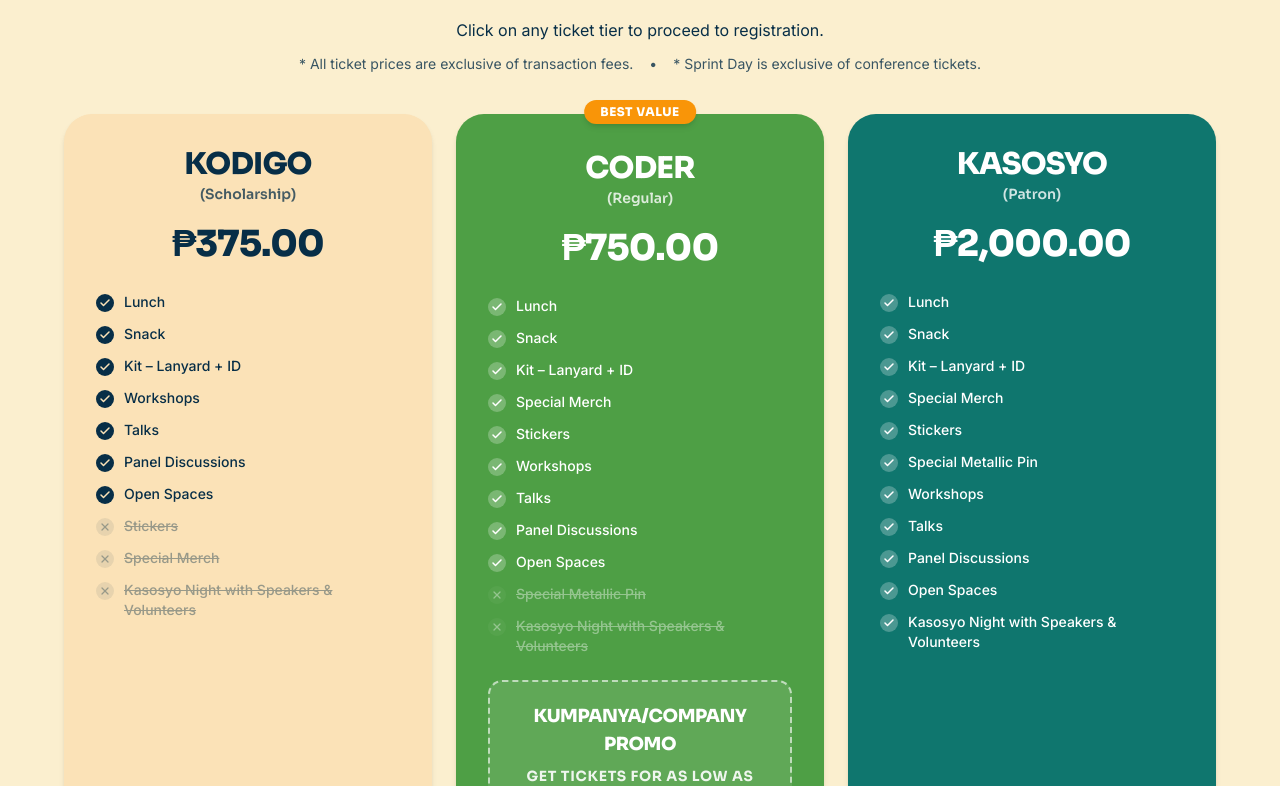
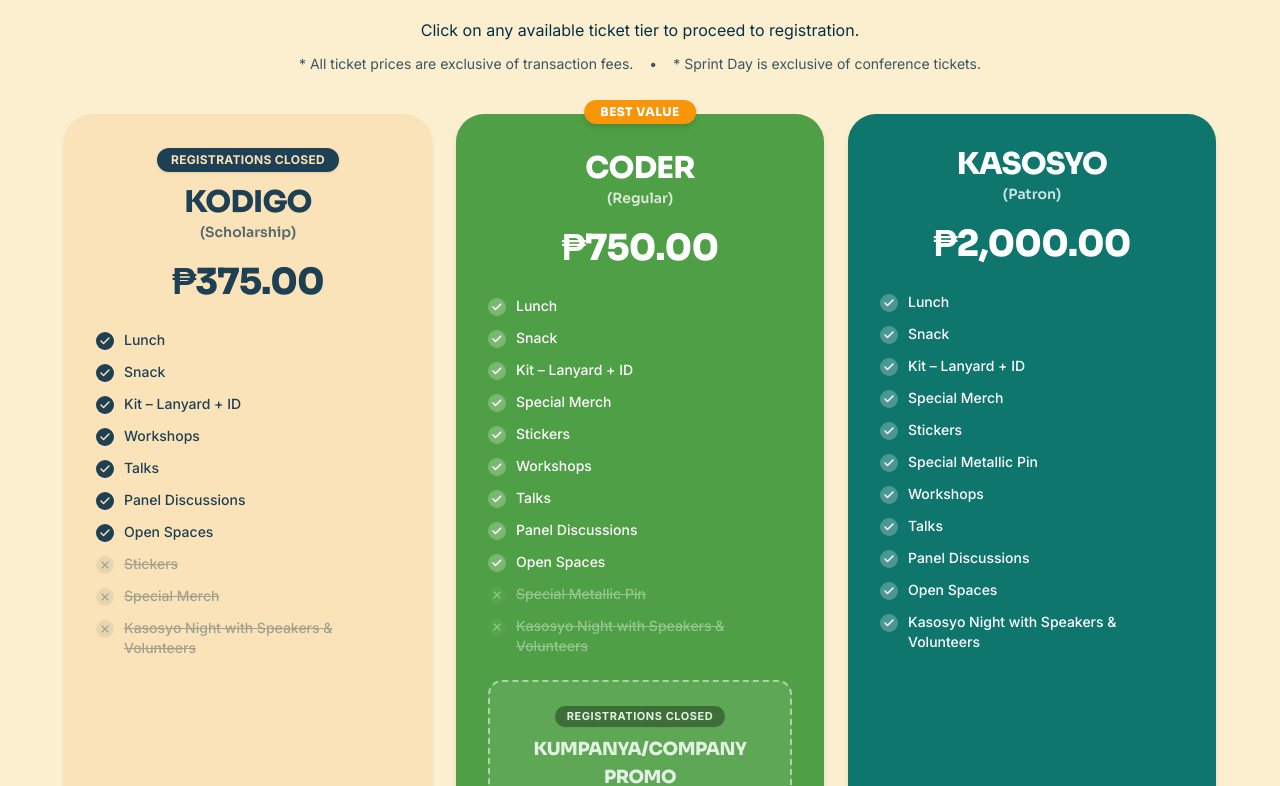
Before and after one commit to DurianPy-Davao-Python-User-Group/pycon-davao-2026-website, a Next.js app: page /tickets in a window 1280 px wide. Shown: the part 242-1028 px from the top of the page. Built offline with nearby package versions, Linux system fonts and the light colour scheme.

Commit message:
feat: add granular ticket status and availability management for ticket types

```diff
--- a/src/components/CallToAction.tsx
+++ b/src/components/CallToAction.tsx
@@ -68,7 +68,7 @@ export default function CallToAction() {
               disabled
               className="w-[200px] cursor-pointer rounded-full px-6 py-5.5 text-sm font-bold contrast-50 disabled:pointer-events-none sm:px-8 sm:py-6.5 sm:text-base md:w-[300px] md:px-10 md:py-7.5 md:text-lg lg:text-xl"
             >
-              Coming Soon
+              {cta.text}
             </Button>
           )}
         </div>
--- a/src/components/sections/ticket-types-selector.tsx
+++ b/src/components/sections/ticket-types-selector.tsx
@@ -8,6 +8,10 @@ import {
   BASE_TICKETS,
   formatPHP,
   IS_REGISTRATION_OPEN,
+  isTicketOpen,
+  getTicketStatus,
+  isTicketSellingDone,
+  TICKET_STATUS_LABELS,
 } from '@/config/tickets-config';
 
 export type RegistrationLinks = {
@@ -29,6 +33,23 @@ export default function TicketTypesSelector({ registrationLinks }: TicketTypesSe
   const kasosyoPricing = getTicketPricing('kasosyo');
   const extraPricing = getTicketPricing('extra');
 
+  const isKodigoOpen = isTicketOpen('kodigo');
+  const kodigoStatus = getTicketStatus('kodigo');
+
+  const isCoderOpen = isTicketOpen('coder');
+  const coderStatus = getTicketStatus('coder');
+
+  const isKumpanyaOpen = isTicketOpen('kumpanya');
+  const kumpanyaStatus = getTicketStatus('kumpanya');
+
+  const isKasosyoOpen = isTicketOpen('kasosyo');
+  const kasosyoStatus = getTicketStatus('kasosyo');
+
+  const isExtraOpen = isTicketOpen('extra');
+  const extraStatus = getTicketStatus('extra');
+
+  const sellingDone = isTicketSellingDone();
+
   // Close tooltip when clicking outside
   useEffect(() => {
     function handleClickOutside(event: MouseEvent | TouchEvent) {
@@ -46,8 +67,8 @@ export default function TicketTypesSelector({ registrationLinks }: TicketTypesSe
     };
   }, [showTooltip]);
 
-  const handleCardClick = (url: string) => {
-    if (!IS_REGISTRATION_OPEN) return;
+  const handleCardClick = (url: string, isOpen: boolean) => {
+    if (!isOpen) return;
     if (url && url !== '#') {
       window.open(url, '_blank', 'noopener,noreferrer');
     }
@@ -73,8 +94,15 @@ export default function TicketTypesSelector({ registrationLinks }: TicketTypesSe
           Ticket Types
         </h2>
 
-        {/* Notice when registrations are closed */}
-        {!IS_REGISTRATION_OPEN ? (
+        {/* Notice when registrations are closed / selling is done */}
+        {sellingDone ? (
+          <div className="mx-auto mt-6 flex max-w-2xl items-center justify-center gap-2.5 rounded-xl border border-amber-600/30 bg-amber-500/10 px-5 py-3.5 text-center text-sm font-semibold text-amber-900 md:text-base">
+            <AlertCircle className="size-5 shrink-0 text-amber-700" />
+            <span>
+              Ticket selling has concluded. All registration slots are now closed or filled!
+            </span>
+          </div>
+        ) : !IS_REGISTRATION_OPEN ? (
           <div className="mx-auto mt-6 flex max-w-2xl items-center justify-center gap-2.5 rounded-xl border border-amber-600/30 bg-amber-500/10 px-5 py-3 text-center text-sm font-semibold text-amber-900 md:text-base">
             <AlertCircle className="size-5 shrink-0 text-amber-700" />
             <span>
@@ -83,7 +111,7 @@ export default function TicketTypesSelector({ registrationLinks }: TicketTypesSe
           </div>
         ) : (
           <p className="text-pycon-dark-blue mx-auto mt-3 max-w-2xl text-center font-sans text-sm md:text-base">
-            Click on any ticket tier to proceed to registration.
+            Click on any available ticket tier to proceed to registration.
           </p>
         )}
 
@@ -98,29 +126,35 @@ export default function TicketTypesSelector({ registrationLinks }: TicketTypesSe
         <div className="mt-10 grid grid-cols-1 gap-8 md:grid-cols-2 lg:grid-cols-3 lg:items-stretch lg:gap-6">
           {/* 1. KODIGO (Scholarship) */}
           <div
-            onClick={() => handleCardClick(registrationLinks.kodigo)}
-            role={IS_REGISTRATION_OPEN ? 'button' : undefined}
-            tabIndex={IS_REGISTRATION_OPEN ? 0 : undefined}
+            onClick={() => handleCardClick(registrationLinks.kodigo, isKodigoOpen)}
+            role={isKodigoOpen ? 'button' : undefined}
+            tabIndex={isKodigoOpen ? 0 : undefined}
             onKeyDown={(e) => {
-              if (IS_REGISTRATION_OPEN && (e.key === 'Enter' || e.key === ' ')) {
+              if (isKodigoOpen && (e.key === 'Enter' || e.key === ' ')) {
                 e.preventDefault();
-                handleCardClick(registrationLinks.kodigo);
+                handleCardClick(registrationLinks.kodigo, isKodigoOpen);
               }
             }}
             className={cn(
               'relative flex flex-col justify-between rounded-[28px] bg-[#FBE2B7] p-7 text-[#072E47] shadow-md transition-all duration-300 md:p-8',
-              IS_REGISTRATION_OPEN
+              isKodigoOpen
                 ? 'cursor-pointer hover:-translate-y-1.5 hover:shadow-xl focus-visible:outline-2 focus-visible:outline-offset-4 focus-visible:outline-[#072E47]'
-                : 'opacity-90',
+                : 'cursor-default opacity-90',
             )}
           >
             <div>
-              {/* Sale badge if active */}
-              {kodigoPricing.hasDiscount && (
+              {/* Status badge when closed, or sale badge if active and open */}
+              {!isKodigoOpen ? (
+                <div className="mb-3 text-center">
+                  <span className="inline-block rounded-full bg-[#072E47] px-3.5 py-1 text-xs font-bold tracking-wide text-[#FBE2B7] uppercase shadow-sm">
+                    {TICKET_STATUS_LABELS[kodigoStatus]}
+                  </span>
+                </div>
+              ) : kodigoPricing.hasDiscount ? (
                 <div className="bg-pycon-orange mb-3 inline-block rounded-full px-3 py-0.5 text-center text-xs font-bold text-white shadow-sm">
                   {kodigoPricing.saleBadge}
                 </div>
-              )}
+              ) : null}
 
               <h3 className="font-heading text-center text-2xl font-black tracking-tight text-[#072E47] uppercase sm:text-3xl">
                 Kodigo
@@ -162,31 +196,36 @@ export default function TicketTypesSelector({ registrationLinks }: TicketTypesSe
               </ul>
             </div>
 
-            {IS_REGISTRATION_OPEN && (
+            {/* Bottom Action / Status Button */}
             <div className="mt-8 pt-4">
+              {isKodigoOpen ? (
                 <span className="font-heading block w-full rounded-xl bg-[#072E47] py-2.5 text-center text-xs font-bold tracking-wider text-white uppercase shadow-sm transition-colors group-hover:bg-[#0c4061]">
                   Select Kodigo
                 </span>
+              ) : (
+                <span className="font-heading block w-full rounded-xl bg-[#072E47]/15 py-2.5 text-center text-xs font-bold tracking-wider text-[#072E47]/70 uppercase">
+                  {TICKET_STATUS_LABELS[kodigoStatus]}
+                </span>
+              )}
             </div>
-            )}
           </div>
 
           {/* 2. CODER (Regular) */}
           <div
-            onClick={() => handleCardClick(registrationLinks.coderKasosyo)}
-            role={IS_REGISTRATION_OPEN ? 'button' : undefined}
-            tabIndex={IS_REGISTRATION_OPEN ? 0 : undefined}
+            onClick={() => handleCardClick(registrationLinks.coderKasosyo, isCoderOpen)}
+            role={isCoderOpen ? 'button' : undefined}
+            tabIndex={isCoderOpen ? 0 : undefined}
             onKeyDown={(e) => {
-              if (IS_REGISTRATION_OPEN && (e.key === 'Enter' || e.key === ' ')) {
+              if (isCoderOpen && (e.key === 'Enter' || e.key === ' ')) {
                 e.preventDefault();
-                handleCardClick(registrationLinks.coderKasosyo);
+                handleCardClick(registrationLinks.coderKasosyo, isCoderOpen);
               }
             }}
             className={cn(
               'relative flex flex-col justify-between rounded-[28px] bg-[#4E9F45] p-7 text-white shadow-md transition-all duration-300 md:p-8',
-              IS_REGISTRATION_OPEN
+              isCoderOpen
                 ? 'cursor-pointer hover:-translate-y-1.5 hover:shadow-xl focus-visible:outline-2 focus-visible:outline-offset-4 focus-visible:outline-white'
-                : 'opacity-90',
+                : 'cursor-default opacity-90',
             )}
           >
             {/* BEST VALUE Badge */}
@@ -195,14 +234,20 @@ export default function TicketTypesSelector({ registrationLinks }: TicketTypesSe
             </div>
 
             <div>
-              {/* Sale badge if active */}
-              {coderPricing.hasDiscount && (
+              {/* Status badge when closed, or sale badge if active and open */}
+              {!isCoderOpen ? (
+                <div className="mt-1 mb-2 text-center">
+                  <span className="inline-block rounded-full bg-red-600/90 px-3.5 py-1 text-xs font-black tracking-wider text-white uppercase shadow-md">
+                    {TICKET_STATUS_LABELS[coderStatus]}
+                  </span>
+                </div>
+              ) : coderPricing.hasDiscount ? (
                 <div className="mt-1 mb-2 text-center">
                   <span className="inline-block rounded-full bg-white px-3 py-0.5 text-xs font-bold text-[#4E9F45] shadow-sm">
                     {coderPricing.saleBadge}
                   </span>
                 </div>
-              )}
+              ) : null}
 
               <h3 className="font-heading mt-1 text-center text-2xl font-black tracking-tight text-white uppercase sm:text-3xl">
                 Coder
@@ -248,25 +293,32 @@ export default function TicketTypesSelector({ registrationLinks }: TicketTypesSe
               <div
                 onClick={(e) => {
                   e.stopPropagation();
-                  handleCardClick(registrationLinks.kumpanya);
+                  handleCardClick(registrationLinks.kumpanya, isKumpanyaOpen);
                 }}
-                role={IS_REGISTRATION_OPEN ? 'button' : undefined}
-                tabIndex={IS_REGISTRATION_OPEN ? 0 : undefined}
+                role={isKumpanyaOpen ? 'button' : undefined}
+                tabIndex={isKumpanyaOpen ? 0 : undefined}
                 onKeyDown={(e) => {
-                  if (IS_REGISTRATION_OPEN && (e.key === 'Enter' || e.key === ' ')) {
+                  if (isKumpanyaOpen && (e.key === 'Enter' || e.key === ' ')) {
                     e.preventDefault();
                     e.stopPropagation();
-                    handleCardClick(registrationLinks.kumpanya);
+                    handleCardClick(registrationLinks.kumpanya, isKumpanyaOpen);
                   }
                 }}
-                aria-label={`Kumpanya/Company Promo: Get tickets for as low as ${formatPHP(BASE_TICKETS.kumpanyaPromo.asLowAsPrice)}`}
+                aria-label={`Kumpanya/Company Promo: ${isKumpanyaOpen ? `Get tickets for as low as ${formatPHP(BASE_TICKETS.kumpanyaPromo.asLowAsPrice)}` : TICKET_STATUS_LABELS[kumpanyaStatus]}`}
                 className={cn(
                   'mt-6 rounded-2xl border-2 border-dashed border-white/60 bg-white/10 p-5 text-center transition-all duration-200',
-                  IS_REGISTRATION_OPEN
+                  isKumpanyaOpen
                     ? 'cursor-pointer hover:border-white hover:bg-white/20 hover:shadow-md focus-visible:outline-2 focus-visible:outline-offset-2 focus-visible:outline-white'
-                    : '',
+                    : 'cursor-default opacity-85',
                 )}
               >
+                {!isKumpanyaOpen && (
+                  <div className="mb-2">
+                    <span className="inline-block rounded-full bg-black/40 px-3 py-0.5 text-[11px] font-bold tracking-wider text-white uppercase shadow-xs">
+                      {TICKET_STATUS_LABELS[kumpanyaStatus]}
+                    </span>
+                  </div>
+                )}
                 <h4 className="font-heading text-base font-black tracking-tight text-white uppercase sm:text-lg">
                   Kumpanya/Company Promo
                 </h4>
@@ -282,42 +334,53 @@ export default function TicketTypesSelector({ registrationLinks }: TicketTypesSe
               </div>
             </div>
 
-            {IS_REGISTRATION_OPEN && (
+            {/* Bottom Action / Status Button */}
             <div className="mt-8 pt-4">
+              {isCoderOpen ? (
                 <span className="font-heading block w-full rounded-xl bg-white py-2.5 text-center text-xs font-bold tracking-wider text-[#4E9F45] uppercase shadow-sm transition-colors hover:bg-white/90">
                   Select Coder
                 </span>
+              ) : (
+                <span className="font-heading block w-full rounded-xl bg-white/20 py-2.5 text-center text-xs font-bold tracking-wider text-white/80 uppercase">
+                  {TICKET_STATUS_LABELS[coderStatus]}
+                </span>
+              )}
             </div>
-            )}
           </div>
 
           {/* 3. KASOSYO (Patron) */}
           <div
-            onClick={() => handleCardClick(registrationLinks.coderKasosyo)}
-            role={IS_REGISTRATION_OPEN ? 'button' : undefined}
-            tabIndex={IS_REGISTRATION_OPEN ? 0 : undefined}
+            onClick={() => handleCardClick(registrationLinks.coderKasosyo, isKasosyoOpen)}
+            role={isKasosyoOpen ? 'button' : undefined}
+            tabIndex={isKasosyoOpen ? 0 : undefined}
             onKeyDown={(e) => {
-              if (IS_REGISTRATION_OPEN && (e.key === 'Enter' || e.key === ' ')) {
+              if (isKasosyoOpen && (e.key === 'Enter' || e.key === ' ')) {
                 e.preventDefault();
-                handleCardClick(registrationLinks.coderKasosyo);
+                handleCardClick(registrationLinks.coderKasosyo, isKasosyoOpen);
               }
             }}
             className={cn(
               'relative flex flex-col justify-between rounded-[28px] bg-[#0F766E] p-7 text-white shadow-md transition-all duration-300 md:p-8',
-              IS_REGISTRATION_OPEN
+              isKasosyoOpen
                 ? 'cursor-pointer hover:-translate-y-1.5 hover:shadow-xl focus-visible:outline-2 focus-visible:outline-offset-4 focus-visible:outline-white'
-                : 'opacity-90',
+                : 'cursor-default opacity-90',
             )}
           >
             <div>
-              {/* Sale badge if active */}
-              {kasosyoPricing.hasDiscount && (
+              {/* Status badge when closed, or sale badge if active and open */}
+              {!isKasosyoOpen ? (
+                <div className="mb-3 text-center">
+                  <span className="inline-block rounded-full bg-red-600/90 px-3.5 py-1 text-xs font-black tracking-wider text-white uppercase shadow-md">
+                    {TICKET_STATUS_LABELS[kasosyoStatus]}
+                  </span>
+                </div>
+              ) : kasosyoPricing.hasDiscount ? (
                 <div className="mb-3 text-center">
                   <span className="bg-pycon-orange inline-block rounded-full px-3 py-0.5 text-xs font-bold text-white shadow-sm">
                     {kasosyoPricing.saleBadge}
                   </span>
                 </div>
-              )}
+              ) : null}
 
               <h3 className="font-heading text-center text-2xl font-black tracking-tight text-white uppercase sm:text-3xl">
                 Kasosyo
@@ -360,13 +423,18 @@ export default function TicketTypesSelector({ registrationLinks }: TicketTypesSe
               </ul>
             </div>
 
-            {IS_REGISTRATION_OPEN && (
+            {/* Bottom Action / Status Button */}
             <div className="mt-8 pt-4">
+              {isKasosyoOpen ? (
                 <span className="font-heading block w-full rounded-xl bg-white py-2.5 text-center text-xs font-bold tracking-wider text-[#0F766E] uppercase shadow-sm transition-colors hover:bg-white/90">
                   Select Kasosyo
                 </span>
+              ) : (
+                <span className="font-heading block w-full rounded-xl bg-white/20 py-2.5 text-center text-xs font-bold tracking-wider text-white/80 uppercase">
+                  {TICKET_STATUS_LABELS[kasosyoStatus]}
+                </span>
+              )}
             </div>
-            )}
           </div>
         </div>
 
@@ -378,10 +446,15 @@ export default function TicketTypesSelector({ registrationLinks }: TicketTypesSe
           <div className="flex flex-col items-start justify-between gap-6 sm:flex-row sm:items-center">
             {/* Left: ADD-ON Pill & Title */}
             <div>
-              <div className="flex items-center gap-2.5">
+              <div className="flex flex-wrap items-center gap-2.5">
                 <span className="font-heading rounded-full bg-white px-3 py-0.5 text-xs font-black text-[#E57D06] uppercase">
                   Add-On
                 </span>
+                {!isExtraOpen && (
+                  <span className="font-heading rounded-full bg-red-600/90 px-3 py-0.5 text-xs font-black tracking-wider text-white uppercase shadow-xs">
+                    {TICKET_STATUS_LABELS[extraStatus]}
+                  </span>
+                )}
                 <span className="text-xs font-medium text-white/80">Exclusive of tickets</span>
               </div>
               <h3 className="font-heading mt-2 text-2xl font-black tracking-tight text-white uppercase sm:text-3xl">
@@ -411,7 +484,13 @@ export default function TicketTypesSelector({ registrationLinks }: TicketTypesSe
                 )}
               </div>
 
-              {/* Tooltip trigger button */}
+              {/* Tooltip trigger button & status */}
+              <div className="flex flex-wrap items-center gap-2 sm:justify-end">
+                {!isExtraOpen && (
+                  <span className="font-heading rounded-lg bg-white/20 px-3 py-1 text-xs font-bold tracking-wider text-white uppercase sm:text-sm">
+                    {TICKET_STATUS_LABELS[extraStatus]}
+                  </span>
+                )}
                 <button
                   type="button"
                   onClick={() => setShowTooltip((prev) => !prev)}
@@ -427,6 +506,7 @@ export default function TicketTypesSelector({ registrationLinks }: TicketTypesSe
                   <span>Sprint Day access</span>
                   <Info className="size-4 shrink-0 text-white/80 transition-transform group-hover:scale-110" />
                 </button>
+              </div>
             </div>
           </div>
 
--- a/src/config/tickets-config.ts
+++ b/src/config/tickets-config.ts
@@ -55,12 +55,63 @@ export const SALES_PROFILES: Record<SaleId, SaleProfile> = {
  */
 export const ACTIVE_SALE: SaleId = 'none';
 
+export type TicketId = 'kodigo' | 'coder' | 'kasosyo' | 'kumpanya' | 'extra';
+
+export type TicketStatus = 'open' | 'slots-full' | 'registrations-closed' | 'closed';
+
+export const TICKET_STATUS_LABELS: Record<TicketStatus, string> = {
+  open: 'Open',
+  'slots-full': 'Slots Full',
+  'registrations-closed': 'Registrations Closed',
+  closed: 'Closed',
+};
+
 /**
- * Toggle whether ticket registrations are actively open.
- * - When true: CTA buttons link to `/tickets` or active registration, tickets are clickable.
- * - When false: `/tickets` shows a "Registrations are closed" banner, CTAs show "Opening Soon" / "Closed".
+ * Configure each ticket's availability status individually:
+ * - 'open': Available for registration
+ * - 'registrations-closed': Registrations are closed
+ * - 'slots-full': All slots are filled / sold out
+ * - 'closed': Ticket tier is closed
  */
-export const IS_REGISTRATION_OPEN: boolean = true;
+export const TICKET_STATUSES: Record<TicketId, TicketStatus> = {
+  kodigo: 'registrations-closed',
+  coder: 'open',
+  kasosyo: 'open',
+  kumpanya: 'registrations-closed',
+  extra: 'open',
+};
+
+/**
+ * Global toggle to configure that ticket selling is done / concluded.
+ * - When true (or when all tickets in TICKET_STATUSES are closed):
+ *   Global CTAs (Header, Hero, Footer, CallToAction) indicate "Tickets Closed",
+ *   and the tickets section announces that ticket selling has concluded.
+ * - Set to false when tickets are still actively being sold.
+ */
+export const IS_TICKETS_SELLING_DONE: boolean = false;
+
+export function areAllTicketsClosed(): boolean {
+  return Object.values(TICKET_STATUSES).every((status) => status !== 'open');
+}
+
+export function isTicketSellingDone(): boolean {
+  return IS_TICKETS_SELLING_DONE || areAllTicketsClosed();
+}
+
+export function isTicketOpen(ticketId: TicketId): boolean {
+  if (IS_TICKETS_SELLING_DONE) return false;
+  return TICKET_STATUSES[ticketId] === 'open';
+}
+
+export function getTicketStatus(ticketId: TicketId): TicketStatus {
+  return TICKET_STATUSES[ticketId];
+}
+
+/**
+ * Toggle whether ticket registrations are actively open overall.
+ * Automatically false when ticket selling is done or all tickets are closed.
+ */
+export const IS_REGISTRATION_OPEN: boolean = !IS_TICKETS_SELLING_DONE && !areAllTicketsClosed();
 
 /**
  * Base regular prices for each ticket type in PHP
@@ -152,6 +203,29 @@ export function getTicketPricing(
 
 export function getCtaStatus(location: 'header' | 'hero' | 'footer' | 'cta') {
   const sale = getActiveSale();
+  const sellingDone = isTicketSellingDone();
+
+  if (sellingDone) {
+    let text: string;
+
+    switch (location) {
+      case 'footer':
+        text = 'TICKETS CLOSED';
+        break;
+      case 'header':
+      case 'hero':
+      case 'cta':
+      default:
+        text = 'Tickets Closed';
+        break;
+    }
+
+    return {
+      text,
+      href: '/tickets',
+      isOpen: false,
+    };
+  }
 
   if (!IS_REGISTRATION_OPEN) {
     return {
```
Lines whose indentation alone changed are shown as unchanged.
